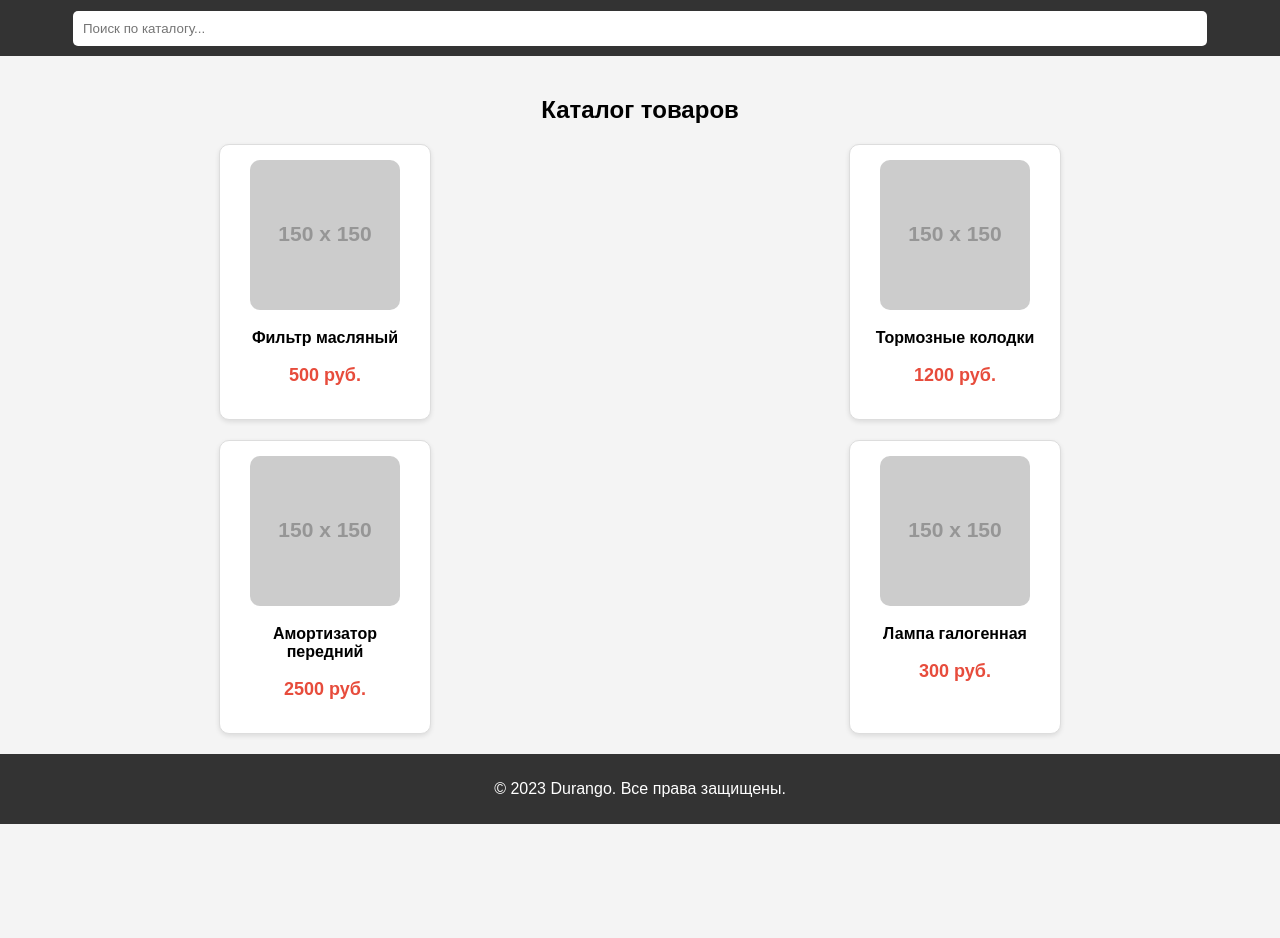
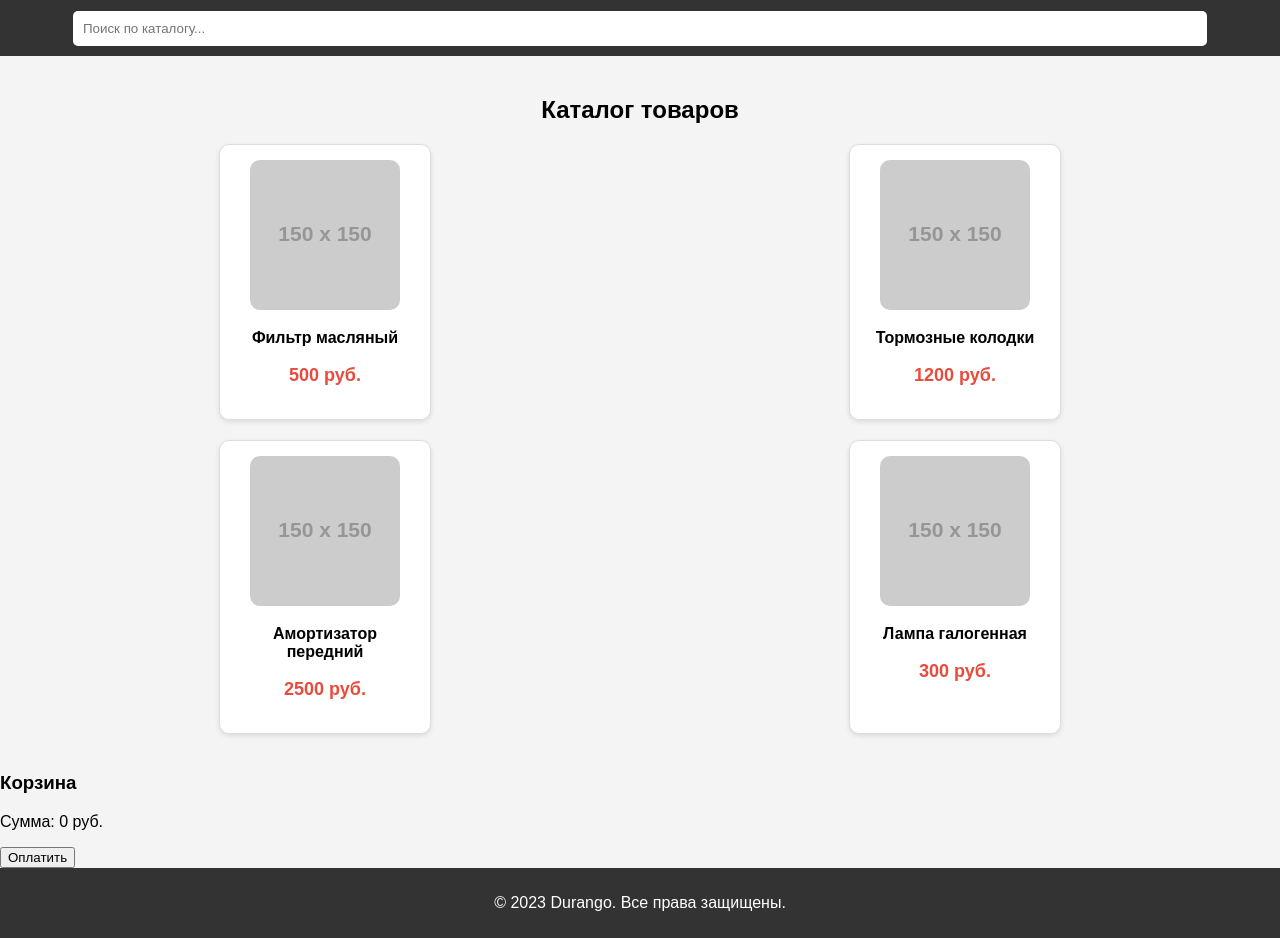
Before and after one commit to magnusopuss/bot, a plain HTML site: page index.html in a window 1280 px wide. Shown: the part 89-1027 px from the top of the page. Before the commit the page ends 913 px from the top, so only its background shows below. Drawn offline with Linux system fonts and the light colour scheme; placeholder pictures from the web are drawn by us.

Commit message:
Update index.html

```diff
--- a/index.html
+++ b/index.html
@@ -20,6 +20,20 @@
     </section>
   </main>
 
+  <!-- Корзина -->
+  <div id="cart" class="cart">
+    <div class="cart-header">
+      <h3>Корзина</h3>
+    </div>
+    <div id="cartItems" class="cart-items">
+      <!-- Товары будут добавляться сюда -->
+    </div>
+    <div class="cart-total">
+      <p>Сумма: <span id="totalPrice">0 руб.</span></p>
+    </div>
+    <button id="checkoutButton" class="checkout-button">Оплатить</button>
+  </div>
+
   <footer>
     <p>&copy; 2023 Durango. Все права защищены.</p>
   </footer>
```
